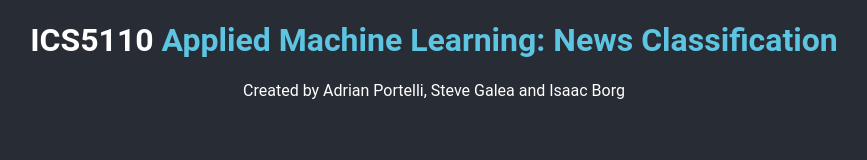
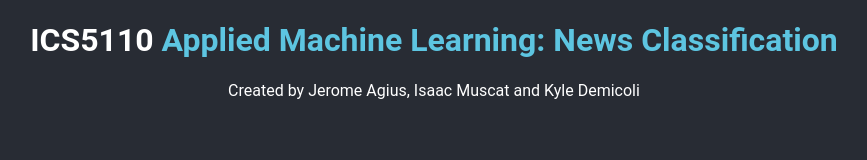
Before and after one commit to Jer0me123/ICS5110-Applied-Machine-Learning, a plain HTML site: page index.html in a window 1280 px wide. Shown: the whole page, without its empty margins (206-1073 px from the left). Drawn offline with Linux system fonts and the light colour scheme.

Commit message:
Update index.html

```diff
--- a/index.html
+++ b/index.html
@@ -11,5 +11,5 @@
 <gradio-app src="https://gangsterbra123-ics5110.hf.space"></gradio-app>
 
 </body>
-<footer style="text-decoration:none;color: white;text-align:center;"><caption>Created by Adrian Portelli, Steve Galea and Isaac Borg</caption></footer>
+<footer style="text-decoration:none;color: white;text-align:center;"><caption>Created by Jerome Agius, Isaac Muscat and Kyle Demicoli</caption></footer>
 </html>
```
